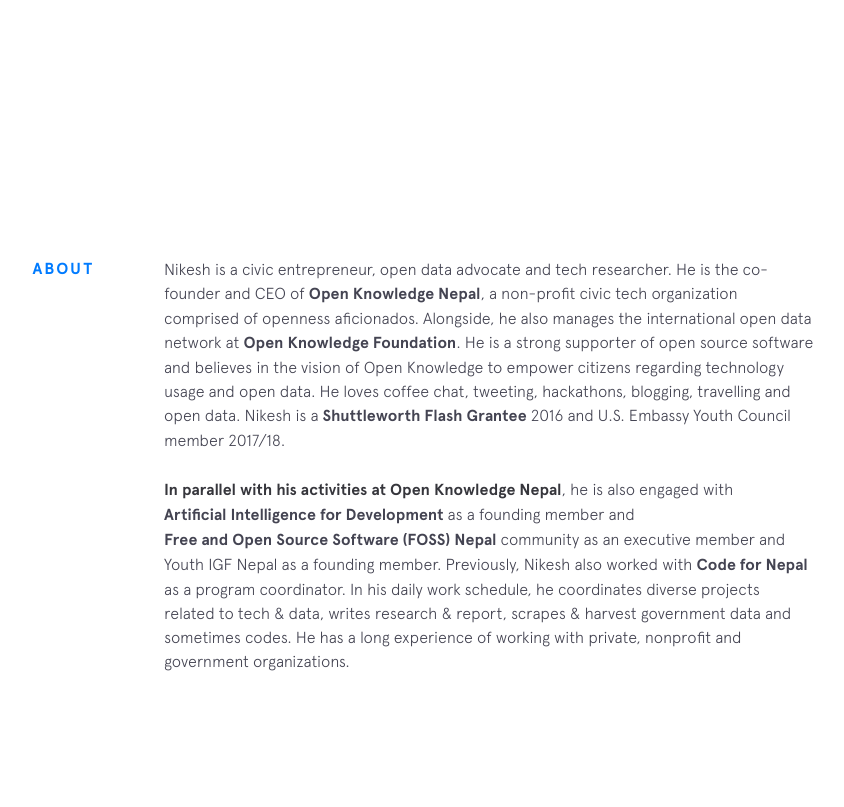
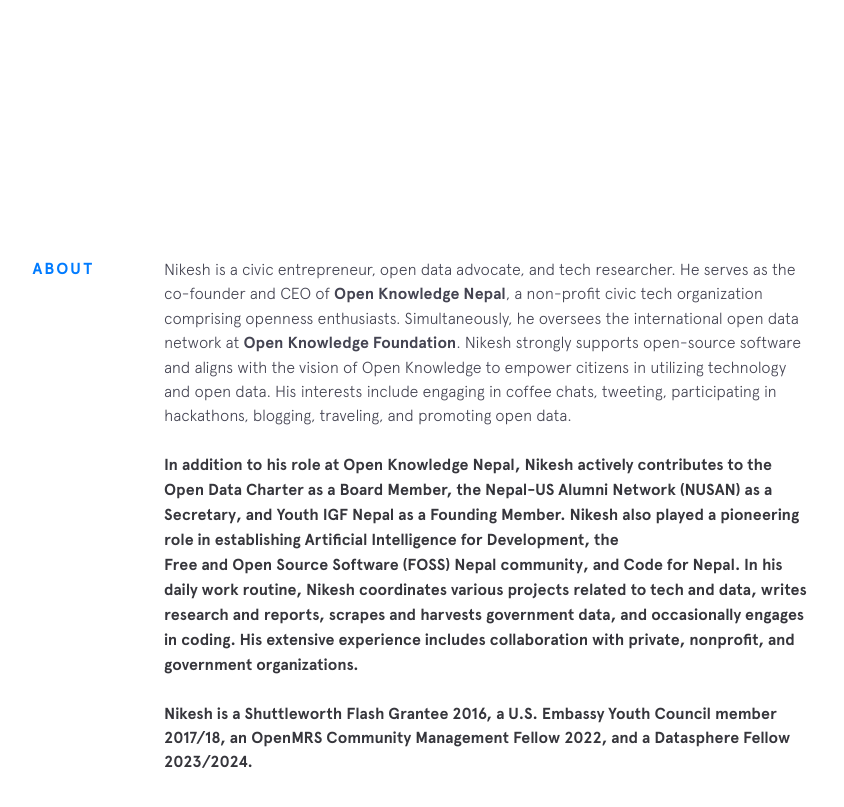
Before and after one commit to nikeshbalami/nikeshbalami.github.io, a Jekyll site: the page built from index.html, in a window 1280 px wide and 900 px high, scrolled down 743 px. Shown: the top 807 px of the window, without its empty margins (286-1130 px from the left). Built offline with Jekyll 4.4.1, drawn with Linux system fonts in a browser that asks for light colours; nearby versions of some CDN libraries; some of the changed text lies outside the part shown.

Commit message:
bio updated

```diff
--- a/_data/experience.yml
+++ b/_data/experience.yml
@@ -16,7 +16,7 @@
 - company: Youth IGF Nepal
   url: https://yigf.org.np/
   time: 2022 - Present
-  position: Founding member
+  position: Founding Member
 
 - company: Open Data Charter
   url: https://opendatacharter.org/
--- a/_includes/background.html
+++ b/_includes/background.html
@@ -2,12 +2,14 @@
   <div class="section__title">About</div>
   <div class="section__content">
     <p>
-      Nikesh is a civic entrepreneur, open data advocate and tech researcher. He is the co-founder and CEO of <a class="underline-link" href="http://oknp.org" target="_blank">Open Knowledge Nepal</a>, a non-profit civic tech organization comprised of openness aficionados. Alongside, he also manages the international open data network at <a class="underline-link" href="https://okfn.org/" target="_blank">Open Knowledge Foundation</a>. He is a strong supporter of open source software and believes in the vision of Open Knowledge to empower citizens regarding technology usage and open data. He loves coffee chat, tweeting, hackathons, blogging, travelling and open data. Nikesh is a <a class="underline-link" href="https://www.shuttleworthfoundation.org" target="_blank">Shuttleworth Flash Grantee</a> 2016 and <a class="underline-link" href="http://usyc.weinspirenepal.org/" target="_blank"></a>U.S. Embassy Youth Council</a> member 2017/18.
-     </p>
-      <p>
-      <strong>In parallel with his activities at Open Knowledge Nepal</strong>, he is also engaged with <a class="underline-link" href="http://ainepal.org/" target="_blank">Artificial Intelligence for Development</a> as a founding member and <a class="underline-link" href="http://wiki.fossnepal.org/index.php?title=Main_Page" target="_blank">Free and Open Source Software (FOSS) Nepal</a> community as an executive member and <a class="underline-link" href="https://yigf.org.np/" target="_blank"></a>Youth IGF Nepal</a> as a founding member. Previously, Nikesh also worked with <a class="underline-link" href="http://codefornepal.org/" target="_blank">Code for Nepal</a> as a program coordinator. In his daily work schedule, he coordinates diverse projects related to tech & data, writes research & report, scrapes & harvest government data and sometimes codes. He has a long experience of working with private, nonprofit and government organizations.
+      Nikesh is a civic entrepreneur, open data advocate, and tech researcher. He serves as the co-founder and CEO of <a class="underline-link" href="http://oknp.org" target="_blank">Open Knowledge Nepal</a>, a non-profit civic tech organization comprising openness enthusiasts. Simultaneously, he oversees the international open data network at <a class="underline-link" href="https://okfn.org/" target="_blank">Open Knowledge Foundation</a>. Nikesh strongly supports open-source software and aligns with the vision of Open Knowledge to empower citizens in utilizing technology and open data. His interests include engaging in coffee chats, tweeting, participating in hackathons, blogging, traveling, and promoting open data.
     </p>
-
+    <p>
+      <strong>In addition to his role at Open Knowledge Nepal, Nikesh actively contributes to the <a class="underline-link" href="https://opendatacharter.org/" target="_blank">Open Data Charter</a> as a Board Member, the <a class="underline-link" href="https://nusan.org/" target="_blank">Nepal-US Alumni Network (NUSAN)</a> as a Secretary, and <a class="underline-link" href="https://yigf.org.np/" target="_blank">Youth IGF Nepal</a> as a Founding Member. Nikesh also played a pioneering role in establishing <a class="underline-link" href="https://www.facebook.com/aifordevnepal" target="_blank">Artificial Intelligence for Development</a>, the <a class="underline-link" href="http://wiki.fossnepal.org/index.php?title=Main_Page" target="_blank">Free and Open Source Software (FOSS) Nepal</a> community, and <a class="underline-link" href="http://codefornepal.org/" target="_blank">Code for Nepal</a>. In his daily work routine, Nikesh coordinates various projects related to tech and data, writes research and reports, scrapes and harvests government data, and occasionally engages in coding. His extensive experience includes collaboration with private, nonprofit, and government organizations.
+    </p>
+    <p>
+      Nikesh is a Shuttleworth Flash Grantee 2016, a U.S. Embassy Youth Council member 2017/18, an OpenMRS Community Management Fellow 2022, and a Datasphere Fellow 2023/2024.
+    </p>
     <!-- {% include employment-status.html %} -->
   </div>
 </section>
```
